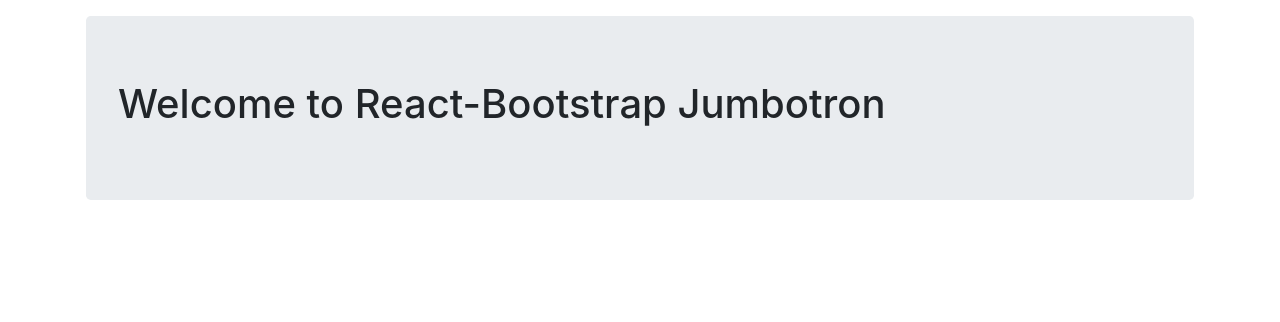
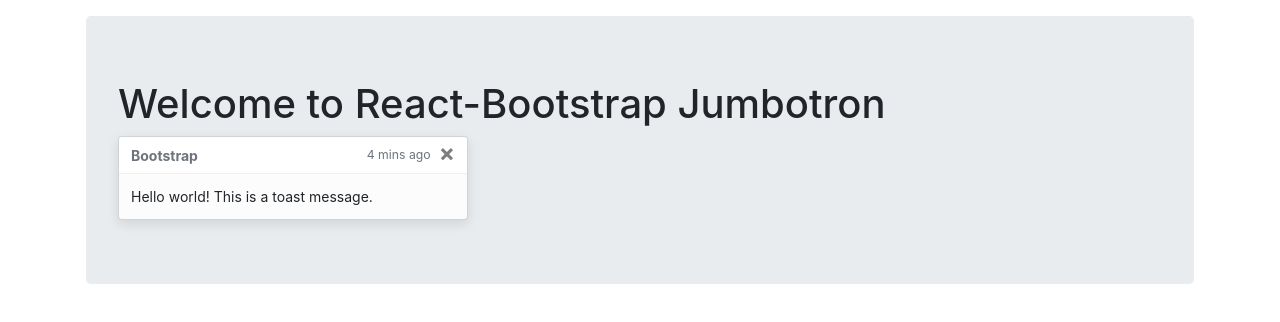
Before and after one commit to yungshun317/react-bootstrap-jumbotron, a React app: page / in a window 1280 px wide. Shown: the top 322 px of the page. Built offline with nearby package versions, Linux system fonts and the light colour scheme.

Commit message:
[FEAT] Push notifications with a `Toast` component

```diff
--- a/src/App.js
+++ b/src/App.js
@@ -2,11 +2,19 @@
 
 import Container from "react-bootstrap/Container";
 import Jumbotron from "react-bootstrap/Jumbotron";
+import Toast from "react-bootstrap/Toast";
 
 const App = () => (
 	<Container className="p-3">
 	    <Jumbotron>
 	        <h1 className="header">Welcome to React-Bootstrap Jumbotron</h1>
+	        <Toast>
+	            <Toast.Header>
+	                <strong className="mr-auto">Bootstrap</strong>
+	                <small>4 mins ago</small>
+	            </Toast.Header>
+	            <Toast.Body>Hello world! This is a toast message.</Toast.Body>
+	        </Toast>
 	    </Jumbotron>
 	</Container>
 );
```
